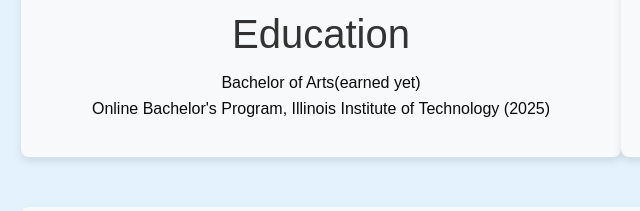
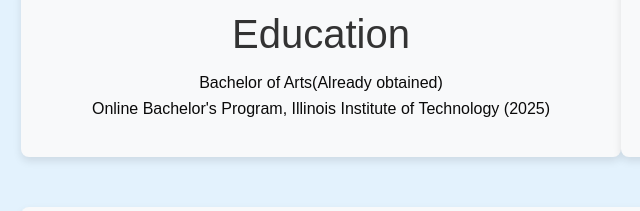
Before and after one commit to ysasaki1/pro4, a plain HTML site: page index.html in a window 1280 px wide. Shown: the part 434-645 px from the top of the page, 19-659 px from the left. Drawn offline with Linux system fonts and the light colour scheme; files whose address does not match are found by name.

Commit message:
Update index.html

```diff
--- a/index.html
+++ b/index.html
@@ -43,7 +43,7 @@
       <div class="cell small-12 medium-6">
         <h2>Education</h2>
         <ul class="no-bullet">
-          <li>Bachelor of Arts(earned yet)</li>
+          <li>Bachelor of Arts(Already obtained)</li>
           <li>Online Bachelor's Program, Illinois Institute of Technology (2025)</li>
         </ul>
       </div>
```
